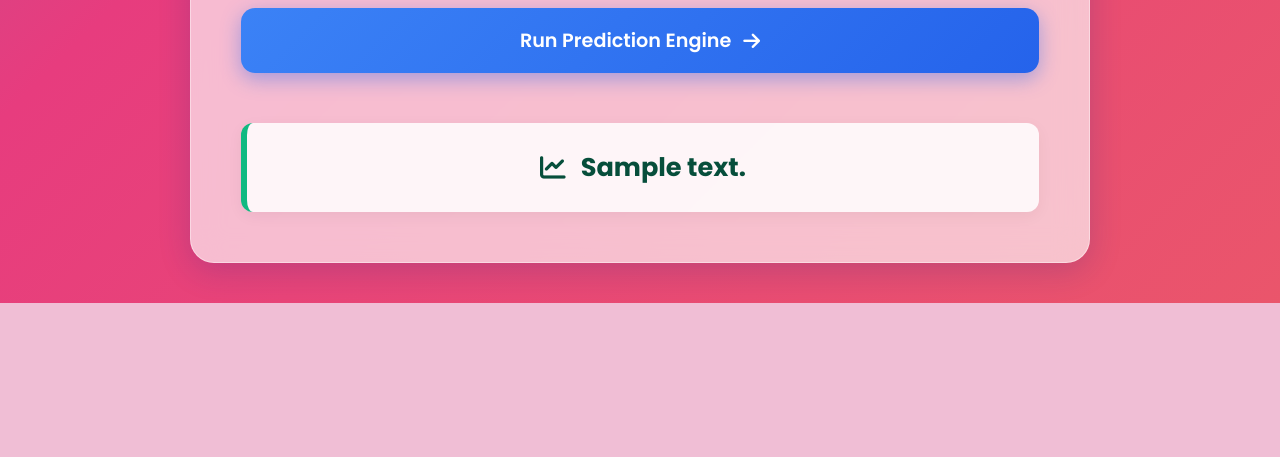
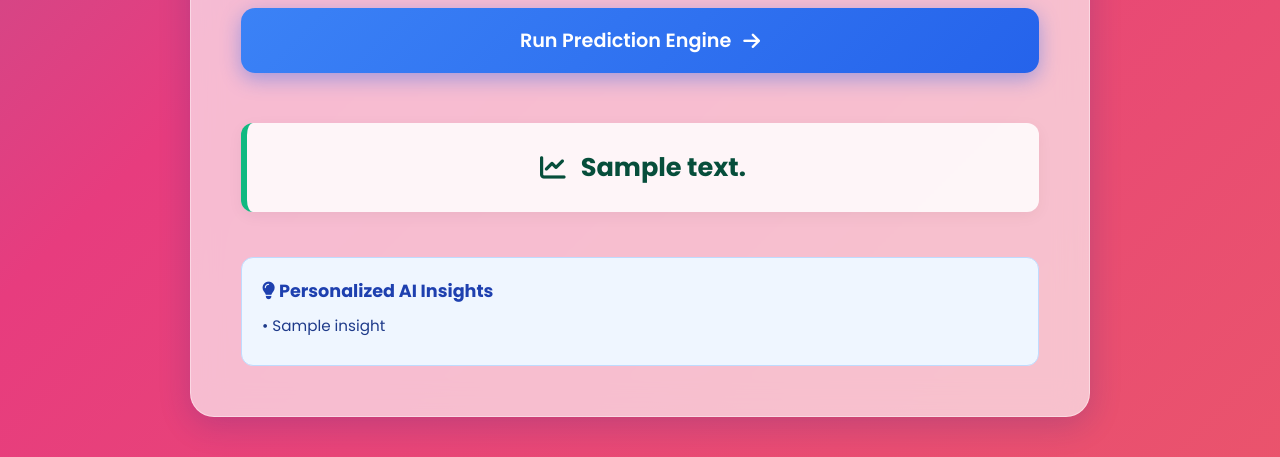
Before and after one commit to Arnav1O26/student-performance-predictor, a Flask app: template templates/index.html in a window 1280 px wide. Shown: the part 970-1427 px from the top of the page. Before the commit the page ends 1273 px from the top, so only its background shows below. Run offline with Flask 3, Linux system fonts and the light colour scheme; the template is opened without the code that fills it: most values are stand-ins (such as "Sample title", 1, 10 or a date in 2020); parts of the project's set-up code (start-up, migrations or seed data) failed here and were passed over.

Commit message:
Enhancement: Add Actionable Insights Engine for personalized student advice

```diff
--- a/app.py
+++ b/app.py
@@ -37,8 +37,21 @@ def predict():
         # 3. Predict the Math Score
         prediction = pipeline.predict(input_df)[0]
 
-        # 4. Return the result to the webpage
-        return render_template('index.html', prediction_text=f'Predicted Math Score: {prediction:.1f} / 100')
+        # 4. Generate Insights based on user input
+        insights = []
+        if request.form['TestPrep'] == 'none':
+            insights.append("🚀 Consider completing a Test Preparation course; this is one of the highest predictors of score improvement.")
+        if request.form['WklyStudyHours'] == '< 5':
+            insights.append("📚 Increasing your weekly study time to 5-10 hours could significantly boost your performance.")
+        if float(request.form['ReadingScore']) < 60:
+            insights.append("📖 Your reading score is a bit low. Improving reading speed and comprehension often benefits math word-problem performance.")
+
+        # 5. Return prediction AND insights to the template
+        return render_template(
+            'index.html',
+            prediction_text=f'Predicted Math Score: {prediction:.1f} / 100',
+            insights=insights
+        )
 
 if __name__ == '__main__':
     app.run(debug=True)
--- a/templates/index.html
+++ b/templates/index.html
@@ -342,6 +342,17 @@
                     <i class="fa-solid fa-chart-line"></i>
                     {{ prediction_text }}
                 </div>
+
+                {% if insights %}
+                    <div style="margin-top: 20px; text-align: left; background: #eff6ff; padding: 20px; border-radius: 12px; border: 1px solid #bfdbfe; grid-column: 1 / -1;">
+                        <h3 style="color: #1e40af; margin-bottom: 10px; font-size: 1.1rem;"><i class="fa-solid fa-lightbulb"></i> Personalized AI Insights</h3>
+                        <ul style="list-style: none; padding: 0;">
+                            {% for insight in insights %}
+                                <li style="margin-bottom: 8px; color: #1e3a8a; font-size: 0.95rem;">• {{ insight }}</li>
+                            {% endfor %}
+                        </ul>
+                    </div>
+                {% endif %}
             {% endif %}
 
         </form>
```
